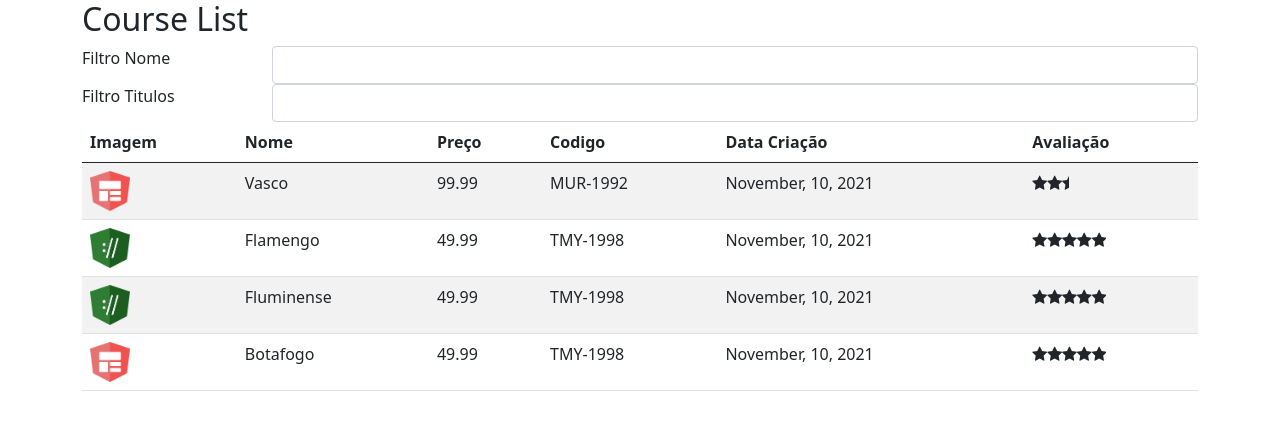
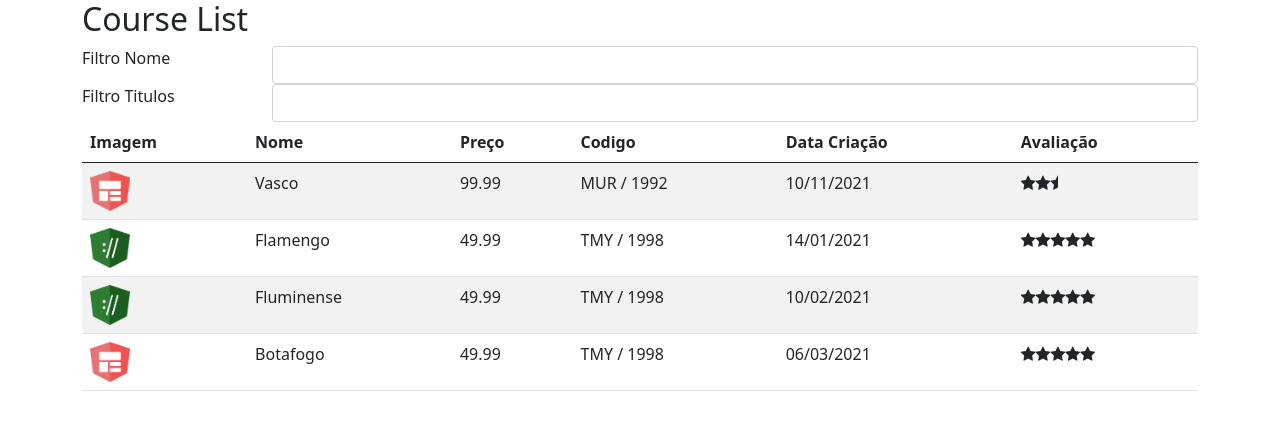
Before and after one commit to murilofarias10/R_SQL_OUTROS, an Angular app in the folder ProjetoComAngular/curso-manager/: page / in a window 1280 px wide. Shown: the top 430 px of the page. Built offline with nearby package versions, Linux system fonts and the light colour scheme.

Commit message:
incluindo pipes de estudo 17.07.21

```diff
--- a/ProjetoComAngular/curso-manager/src/app/Courses/course-list.component.html
+++ b/ProjetoComAngular/curso-manager/src/app/Courses/course-list.component.html
@@ -29,8 +29,8 @@
             <td><img [src]="course.imageUrl" width="40" height="40"></td>
             <td>{{ course.name }}</td>
             <td>{{ course.price }}</td>
-            <td>{{ course.code }}</td>
-            <td>{{ course.releaseDate }}</td>
+            <td>{{ course.code | replace: '-': ' / ' }}</td>
+            <td>{{ course.releaseDate | date: 'dd/MM/yyyy' }}</td>
             <td>
                 <app-star [rating]="course.rating"></app-star>
             </td>
--- a/ProjetoComAngular/curso-manager/src/app/Courses/course.service.ts
+++ b/ProjetoComAngular/curso-manager/src/app/Courses/course.service.ts
@@ -34,7 +34,7 @@
                 code: 'TMY-1998',
                 duration: 80,
                 rating: 5.0,
-                releaseDate: 'November, 10, 2021'
+                releaseDate: 'Jan, 14, 2021'
              },
 
                 {
@@ -45,7 +45,7 @@
                 code: 'TMY-1998',
                 duration: 80,
                 rating: 5.0,
-                releaseDate: 'November, 10, 2021'
+                releaseDate: 'Feb, 10, 2021'
              },
                 {
                 id: 4,
@@ -55,7 +55,7 @@
                 code: 'TMY-1998',
                 duration: 80,
                 rating: 5.0,
-                releaseDate: 'November, 10, 2021'
+                releaseDate: 'March, 06, 2021'
              }
 
 
--- a/ProjetoComAngular/curso-manager/src/app/app.module.ts
+++ b/ProjetoComAngular/curso-manager/src/app/app.module.ts
@@ -5,12 +5,14 @@
 import { AppComponent } from './app.component';
 import { CourseListComponent } from './Courses/course-list.component';
 import { StarComponent } from './star/star.component';
+import { ReplacePipe } from './pipe/replace.pipe';
 
 @NgModule({
   declarations: [
     AppComponent,
     CourseListComponent,
-    StarComponent
+    StarComponent,
+    ReplacePipe
   ],
   imports: [
     BrowserModule,
--- /dev/null
+++ b/ProjetoComAngular/curso-manager/src/app/pipe/replace.pipe.ts
@@ -0,0 +1,13 @@
+import { Pipe, PipeTransform } from "@angular/core";
+
+@Pipe({
+    name: 'replace'
+})
+export class ReplacePipe implements PipeTransform{
+
+        transform(value: string, char: string, valueToReplace: string){
+
+    return value.replace(char, valueToReplace);
+}
+
+}
```
